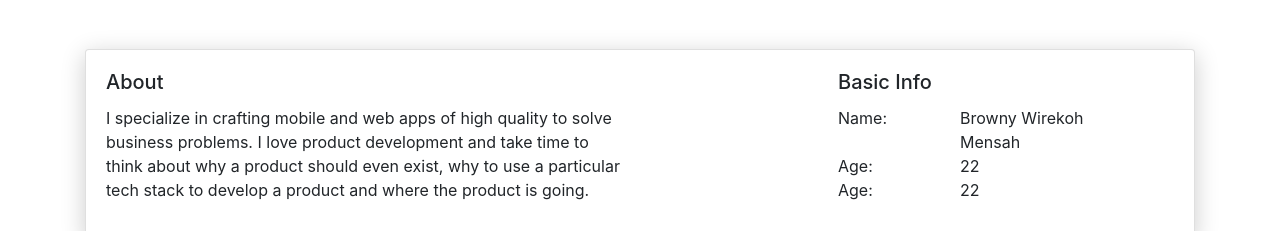
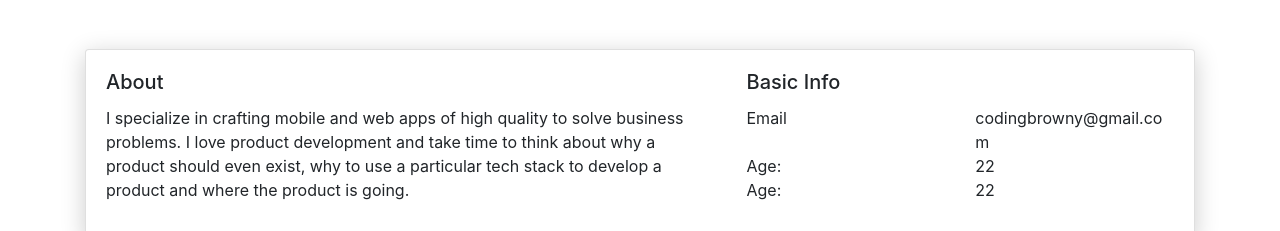
Before and after one commit to codingbrowny/portfolio-old, a React (Create React App) app: page / in a window 1280 px wide. Shown: the part 856-1087 px from the top of the page. Built offline with nearby package versions, Linux system fonts and the light colour scheme.

Commit message:
Google SEO verification

```diff
--- a/public/index.html
+++ b/public/index.html
@@ -7,6 +7,7 @@
     <meta name="theme-color" content="#000000" />
     <meta name="description" content="Codingbrowny is afseniorfull stack web developer who is open for contracts, freelance and other web development services.">
     <meta name="author" content="Samuel Wirekoh Mensah" />
+    <meta name="google-site-verification" content="M0CafR-doDAWSckya5IELlRs00O7JMHR6vyPtLlVHGs" />
     <meta
       name="description"
       content="Web site created using create-react-app"
--- a/src/components/ui/about/about.css
+++ b/src/components/ui/about/about.css
@@ -11,3 +11,6 @@
 .about-card-row {
   justify-content: space-between;
 }
+.basic-info-row {
+    justify-content: space-between;
+}
--- a/src/components/ui/about/about.js
+++ b/src/components/ui/about/about.js
@@ -8,7 +8,7 @@ const About = () => {
       <Card style={{ width: "100%" }} className="about-card">
         <Card.Body>
           <Row className="about-card-row">
-            <Col sm={6}>
+            <Col sm={7}>
               <Card.Title>About</Card.Title>
               <p className="about-card-col-body">
                 I specialize in crafting mobile and web apps of high quality to
@@ -18,11 +18,11 @@ const About = () => {
                 product is going.
               </p>
             </Col>
-            <Col sm={4}>
+            <Col sm={5}>
               <Card.Title>Basic Info</Card.Title>
-              <Row>
-                <Col sm={4}>Name:</Col>
-                <Col sm={6}>Browny Wirekoh Mensah</Col>
+              <Row className="basic-info-row">
+                <Col sm={4}>Email</Col>
+                <Col sm={6}>codingbrowny@gmail.com</Col>
                 <Col sm={4}> Age:</Col>
                 <Col sm={6}> 22</Col>
                 <Col sm={4}> Age:</Col>
```
